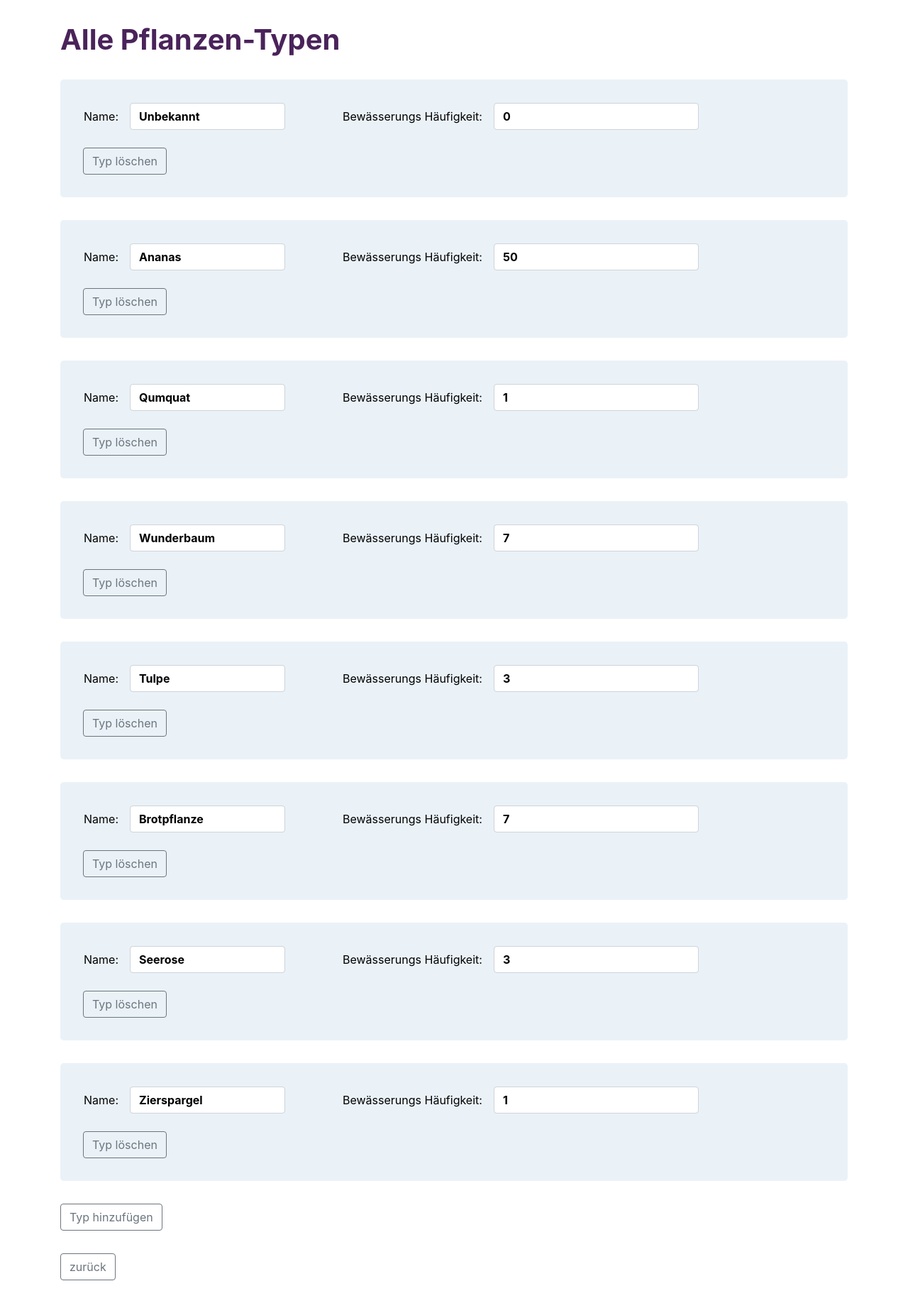
After one commit to allru/PROG2, a Flask app: page /typen-verwalten in a window 1280 px wide. The commit adds this page. Shown: the whole page at 71% size. Run offline with Flask 2, Linux system fonts and the light colour scheme.

Commit message:
Neue Seite zur Verwaltung der Pflanzen-Typen (ähnlich wie Startseite), "zurück" Button

```diff
--- a/meine_app/db_plants.json
+++ b/meine_app/db_plants.json
@@ -1,35 +1,35 @@
 {
+    "last_id": "12",
     "0": {
         "name": "Unbekannt",
-		"water_freq": 0},
+        "water_freq": 0
+    },
     "1": {
-		"name": "Tunichgunde",
-		"water_freq": 7},
-	"2": {
-		"name": "Narzisse",
-		"water_freq": 3},
+        "name": "Ananas",
+        "water_freq": 50
+    },
     "3": {
         "name": "Qumquat",
-		"water_freq": 1},
+        "water_freq": 1
+    },
     "4": {
         "name": "Wunderbaum",
-		"water_freq": 7},
+        "water_freq": 7
+    },
     "5": {
         "name": "Tulpe",
-		"water_freq": 3},
+        "water_freq": 3
+    },
     "6": {
         "name": "Brotpflanze",
-		"water_freq": 1},
-	"7": {
-		"name": "Bad-Nelke",
-		"water_freq": 7},
+        "water_freq": 7
+    },
     "8": {
         "name": "Seerose",
-		"water_freq": 3},
-	"9": {
-		"name": "Bananenbaum",
-		"water_freq": 1},
+        "water_freq": 3
+    },
     "10": {
         "name": "Zierspargel",
-		"water_freq": 1}
+        "water_freq": 1
     }
+}
--- a/meine_app/main.py
+++ b/meine_app/main.py
@@ -4,14 +4,18 @@ from flask import render_template
 from flask import request
 from generator import generate_plants_info, generate_type_select
 from actions import edit_garden
+from actions import edit_type
 
 app = Flask("Meine Pflanzen")
+
 
 @app.route('/', methods=['GET', 'POST'])
 def index():
 
     # Datengrundlagen laden, 1x alle möglichen Pflanzen (db_plants), 1x meine Pflanzen (db_garden)
-    db_plants = json.load(open(r"db_plants.json", "r", encoding='utf-8'))
+    db_plants_info = json.load(open(r"db_plants.json", "r", encoding='utf-8'))
+    db_plants = db_plants_info
+    db_plants.pop('last_id')
     db_garden = json.load(open(r"db_garden.json", "r", encoding='utf-8'))
 
     # wenn etwas an meinen Pflanzen geändert wurde, aktualisiert sich db_garden
@@ -26,6 +30,18 @@ def index():
     return render_template('index.html', plants_info=plants_info, type_select=type_select)
 
 
+@app.route('/typen-verwalten', methods=['GET', 'POST'])
+def typen_verwalten():
+    db_plants_info = json.load(open(r"db_plants.json", "r", encoding='utf-8'))
+
+    if request.method == 'POST':
+        edit_type(request, db_plants_info)
+
+    db_plants = db_plants_info
+    db_plants.pop('last_id')
+
+    return render_template('typen-verwalten.html', db_plants=db_plants)
+
 
 if __name__ == "__main__":
     app.run(debug=True, port=5000)
--- /dev/null
+++ b/meine_app/templates/typen-verwalten.html
@@ -0,0 +1,68 @@
+<!DOCTYPE html>
+<html lang="de">
+    <head>
+        <meta charset="utf-8">
+
+        <!-- Set the page to the width of the device and set the zoon level -->
+        <!--Quelle: http://www.newthinktank.com/2015/11/learn-bootstrap-one-video/-->
+        <meta name="viewport" content="width = device-width, initial-scale = 1">
+
+        <link rel="stylesheet" href="https://cdn.jsdelivr.net/npm/bootstrap@4.5.3/dist/css/bootstrap.min.css" integrity="sha384-TX8t27EcRE3e/ihU7zmQxVncDAy5uIKz4rEkgIXeMed4M0jlfIDPvg6uqKI2xXr2" crossorigin="anonymous">
+        <link rel="stylesheet" href="{{ url_for('static', filename='main.css') }}">
+
+        <title>Alle Pflanzen-Typen</title>
+
+    </head>
+    <body>
+
+        <div class="container">
+
+        <h1 style="color: #4a235a "><strong>Alle Pflanzen-Typen</strong></h1>
+
+        {% for type in db_plants.items() %}
+        <div class="jumbotron">
+            <form method="POST">
+                <table>
+                    <tr>
+                        <!-- for submitting the form on textbox or select changes: https://stackoverflow.com/questions/7231157/how-to-submit-form-on-change-of-dropdown-list !-->
+                        <td>Name:</td>
+                        <td><input type="text" class="form-control" name="name" value="{{type[1]['name']}}" onchange="this.form.submit()"></td>
+
+                        <td>Bewässerungs Häufigkeit:</td>
+                        <td><input type="text" class="form-control" name="water_freq" value="{{type[1]['water_freq']}}" onchange="this.form.submit()"></td>
+
+                    </tr>
+                </table>
+
+                <br>
+                <input type="text" name="id" value="{{type[0]}}" hidden>
+                <input type="text" name="action" value="edit_type" hidden>
+            </form>
+
+
+            <form method="POST" style="display:inline">
+                <input type="text" name="id" value="{{type[0]}}" hidden>
+                <input type="text" name="action" value="delete_type" hidden>
+                <button type="submit" class="btn btn-outline-secondary btn-xs">Typ löschen </button>
+            </form>
+
+        </div>
+        {% endfor %}
+
+        <form method="POST">
+            <input type="text" name="action" value="add_type" hidden>
+            <button type="submit" class="last_element btn btn-outline-secondary">Typ hinzufügen</button>
+        </form>
+
+        <form action="/">
+            <button type="submit" class="last_element btn btn-outline-secondary">zurück</button>
+        </form>
+
+        </div>
+
+    <script src="https://code.jquery.com/jquery-3.5.1.slim.min.js" integrity="sha384-DfXdz2htPH0lsSSs5nCTpuj/zy4C+OGpamoFVy38MVBnE+IbbVYUew+OrCXaRkfj" crossorigin="anonymous"></script>
+    <script src="https://cdn.jsdelivr.net/npm/bootstrap@4.5.3/dist/js/bootstrap.bundle.min.js" integrity="sha384-ho+j7jyWK8fNQe+A12Hb8AhRq26LrZ/JpcUGGOn+Y7RsweNrtN/tE3MoK7ZeZDyx" crossorigin="anonymous"></script>
+
+    </body>
+
+</html>
```
Also changed, not shown: meine_app/actions.py (+25 -0 lines), meine_app/db_garden.json (+9 -14 lines), meine_app/templates/index.html (+26 -16 lines), README.md. Lines whose indentation alone changed are shown as unchanged.
